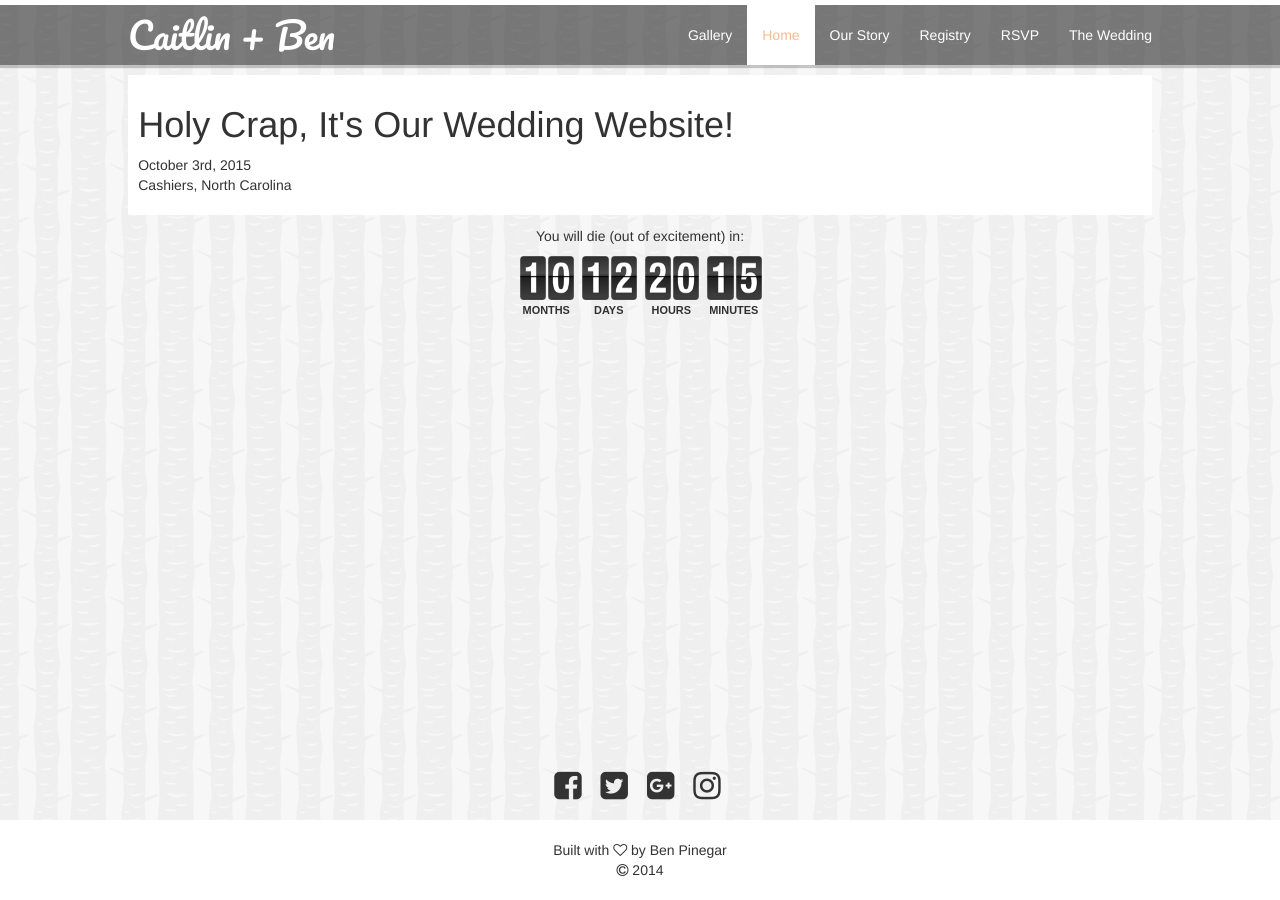
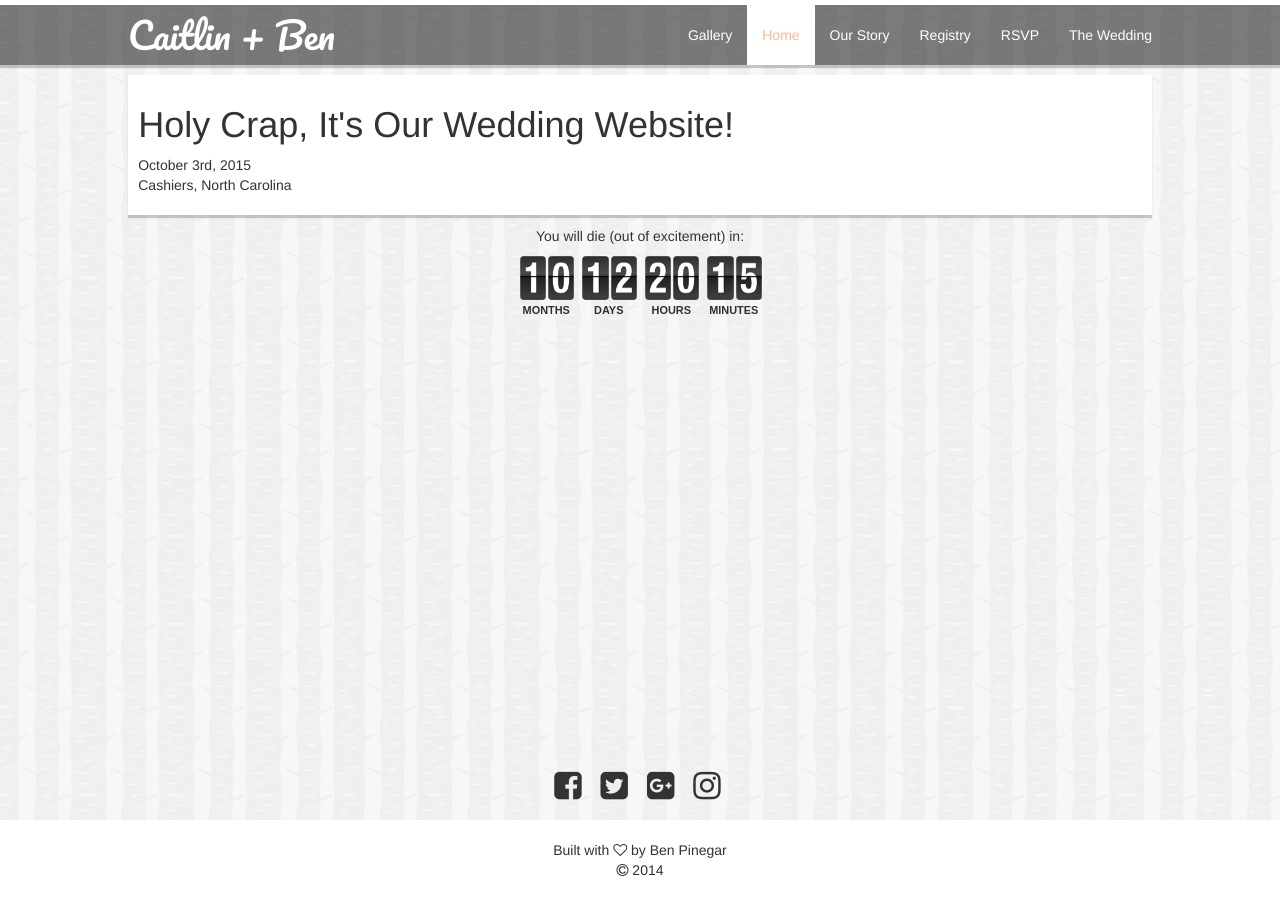
Before and after one commit to bpinegar/bpinegar.github.io, a Jekyll site: the page built from index.html, in a window 1280 px wide. Built offline with Jekyll 4.4.1, drawn with Linux system fonts in a browser that asks for light colours; nearby versions of some CDN libraries.

Commit message:
Update _custom.scss

```diff
--- a/_sass/_custom.scss
+++ b/_sass/_custom.scss
@@ -40,6 +40,7 @@ footer {
   padding: 1%;
   margin-top: 1%;
   margin-bottom: 1%;
+  box-shadow: 0px 3px 1px rgba(0,0,0,0.2);
 }
 .navbar {
   border: none;
```
